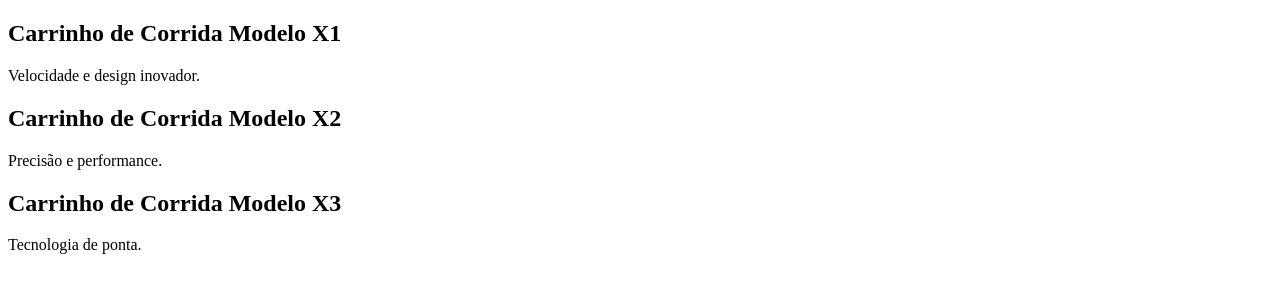
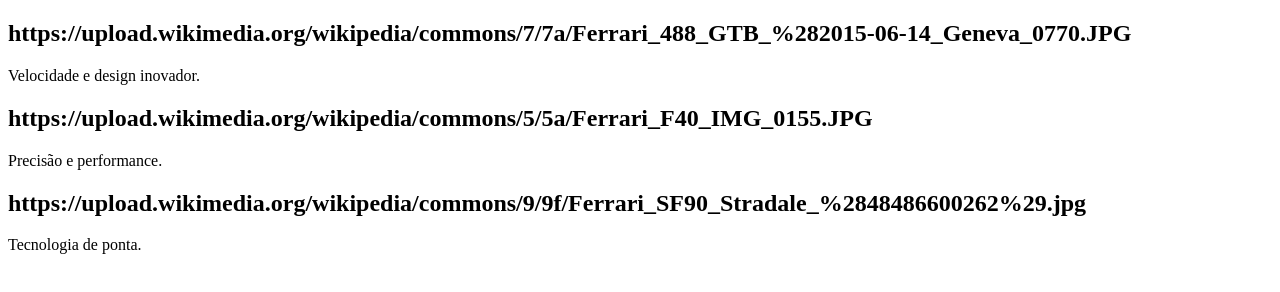
Before and after one commit to cuccolotto/site-2, a plain HTML site: page index.html in a window 1280 px wide. Drawn offline with Linux system fonts and the light colour scheme.

Commit message:
Update index.html

```diff
--- a/index.html
+++ b/index.html
@@ -10,19 +10,19 @@
     <div class="container">
         <!-- Seção 1 -->
         <section class="secao secao1">
-            <h1>Carrinho de Corrida Modelo X1</h1>
+            <h1>https://upload.wikimedia.org/wikipedia/commons/7/7a/Ferrari_488_GTB_%282015-06-14_Geneva_0770.JPG</h1>
             <p>Velocidade e design inovador.</p>
         </section>
 
         <!-- Seção 2 -->
         <section class="secao secao2">
-            <h1>Carrinho de Corrida Modelo X2</h1>
+            <h1>https://upload.wikimedia.org/wikipedia/commons/5/5a/Ferrari_F40_IMG_0155.JPG</h1>
             <p>Precisão e performance.</p>
         </section>
 
         <!-- Seção 3 -->
         <section class="secao secao3">
-            <h1>Carrinho de Corrida Modelo X3</h1>
+            <h1>https://upload.wikimedia.org/wikipedia/commons/9/9f/Ferrari_SF90_Stradale_%2848486600262%29.jpg</h1>
             <p>Tecnologia de ponta.</p>
         </section>
     </div>
```
